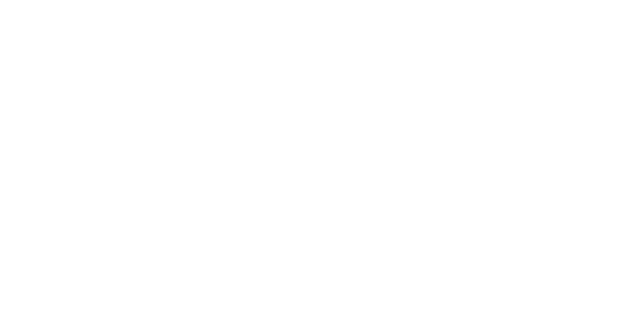
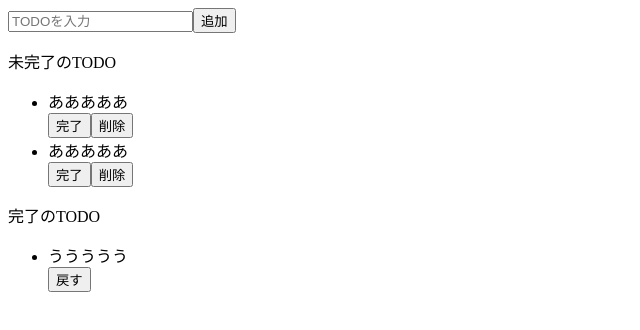
Before and after one commit to yusoki2704/todo-react, a React (Create React App) app: page / in a window 1280 px wide. Shown: the top 330 px of the page, without its empty margins (0-640 px from the left). Built offline with nearby package versions, Linux system fonts and the light colour scheme.

Commit message:
fix App.jsx

```diff
--- a/src/App.jsx
+++ b/src/App.jsx
@@ -1,5 +1,37 @@
+import "./styles.css";
+
 import "./styles.css";
 
 export const App = () => {
-  return <div></div>;
+  return (
+    <>
+      <div></div>
+      <input placeholder="TODOを入力" />
+      <button>追加</button>
+      <div>
+        <p>未完了のTODO</p>
+        <ul>
+          <div>
+            <li>あああああ</li>
+            <button>完了</button>
+            <button>削除</button>
+          </div>
+          <div>
+            <li>あああああ</li>
+            <button>完了</button>
+            <button>削除</button>
+          </div>
+        </ul>
+      </div>
+      <div>
+        <p>完了のTODO</p>
+        <ul>
+          <div>
+            <li>ううううう</li>
+            <button>戻す</button>
+          </div>
+        </ul>
+      </div>
+    </>
+  );
 };
```
